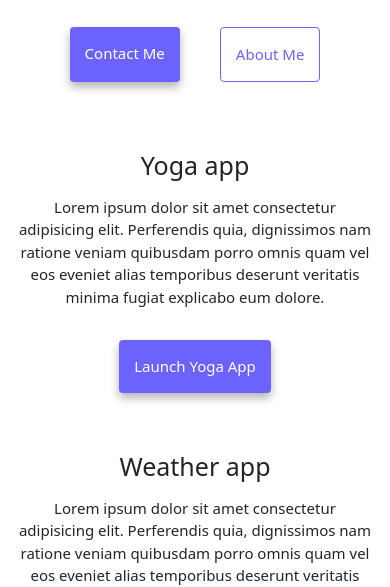
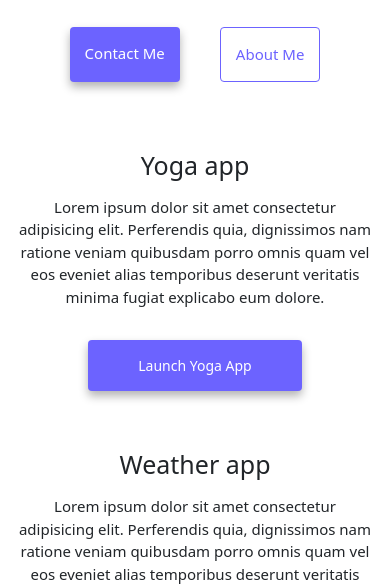
Before and after one commit to giupaolillo/portfolio, a plain HTML site: page index.html in a window 390 px wide. Shown: the part 262-849 px from the top of the page. Drawn offline with nearby package versions, Linux system fonts and the light colour scheme.

Commit message:
Project link buttons now expand on smaller devices

```diff
--- a/src/style.css
+++ b/src/style.css
@@ -153,4 +153,9 @@ p {
     text-align: center;
     margin: 0 auto;
   }
+
+  .project-links a {
+    padding: 15px 50px;
+    font-size: 14px;
+  }
 }
```
